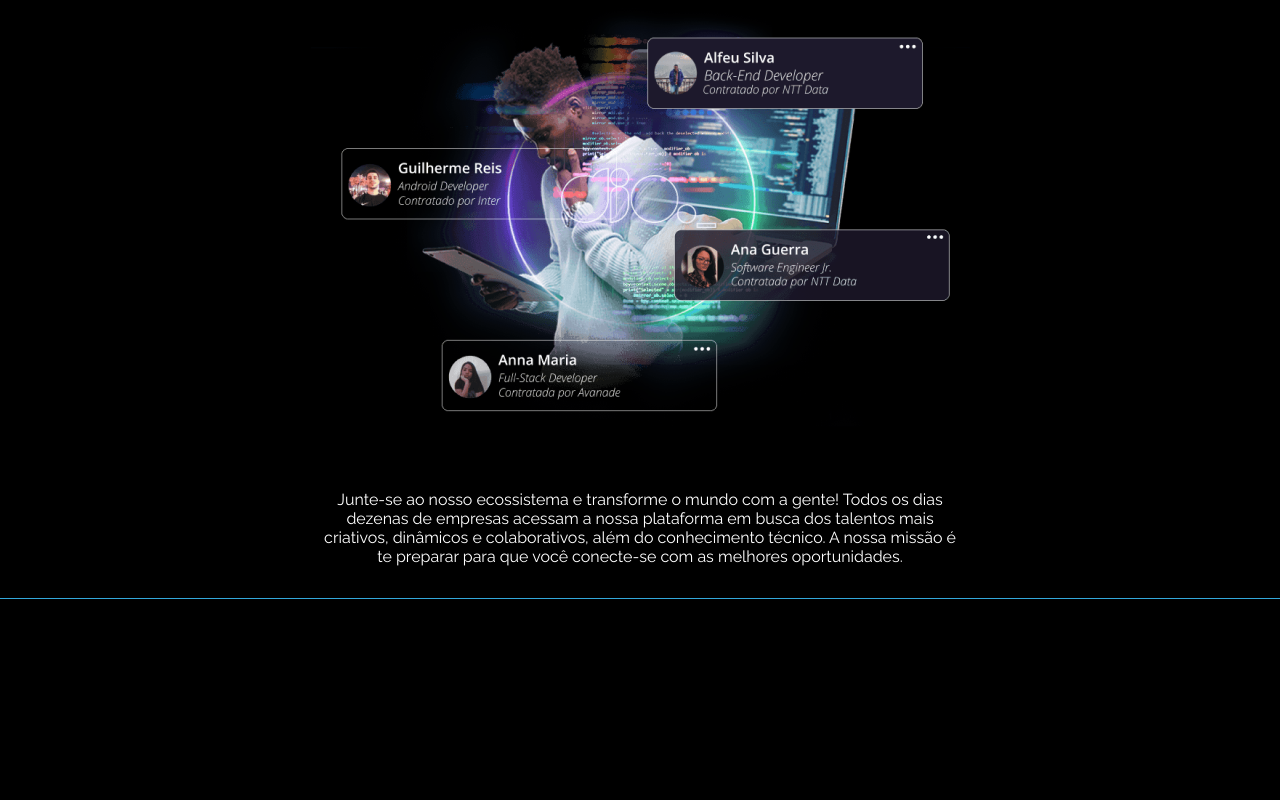
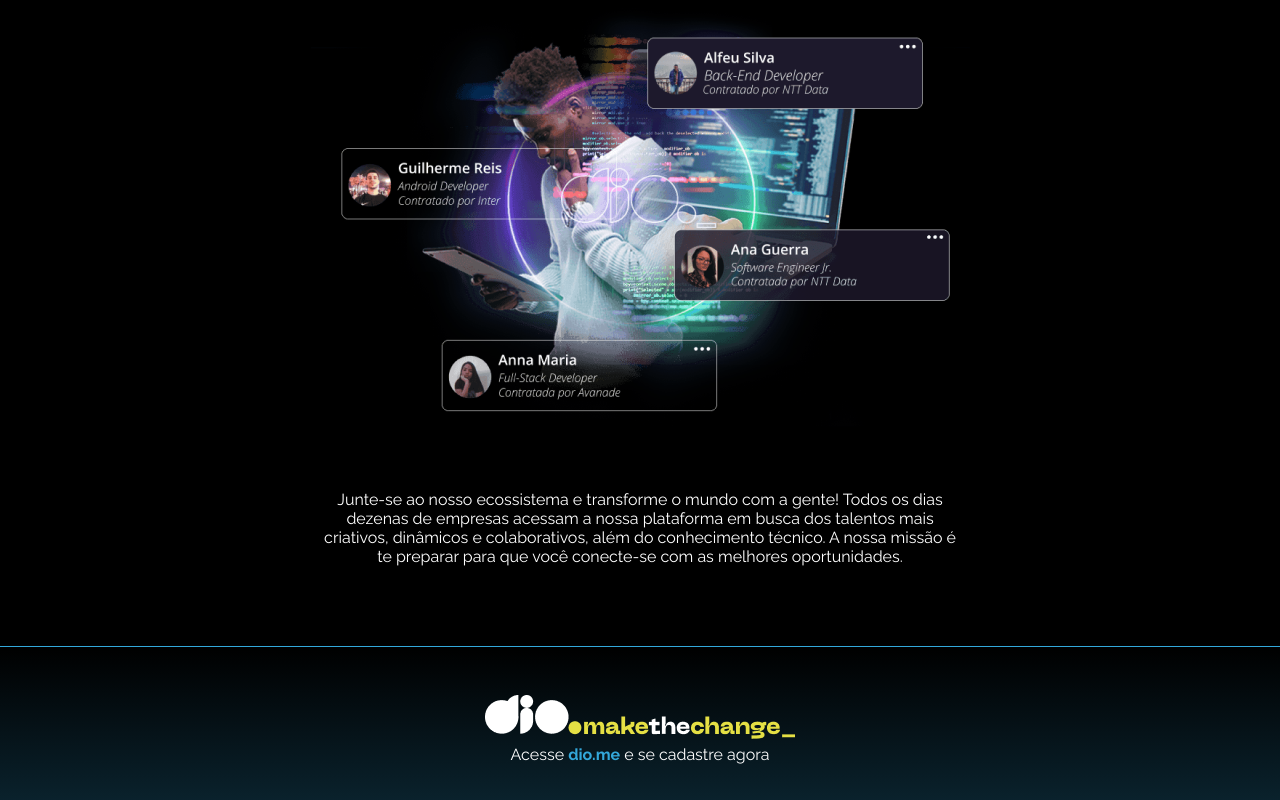
Before and after one commit to Adriana-Meyer/Landing_Page_Desafio_DIO, a plain HTML site: page index.html in a window 1280 px wide. Shown: the part 1789-2589 px from the top of the page. Before the commit the page ends 2388 px from the top, so only its background shows below. Drawn offline with Linux system fonts and the light colour scheme.

Commit message:
Criando e estilizando o rodapé

```diff
--- a/assets/css/content/challenges.css
+++ b/assets/css/content/challenges.css
@@ -18,5 +18,5 @@
 .challenges_text {
     color: #ffffff;
     line-height: 1.174rem;
-    margin: 2rem 20rem;
+    margin: 2rem 20rem 5rem 20rem;
 }
--- /dev/null
+++ b/assets/css/footer/footer.css
@@ -0,0 +1,16 @@
+.footer {
+    background: linear-gradient(0deg, rgba(49,168,221,0.2) 0%, rgba(0,0,0,1) 100%);
+    padding: 3rem 0 2rem 0;
+    text-align: center;
+}
+
+.footer__text {
+    color: #ffffff;
+    margin: .3rem;
+}
+
+.footer__link {
+    color: #33A8DB;
+    font-weight: 700;
+    text-decoration: none;
+}
--- a/index.html
+++ b/index.html
@@ -16,6 +16,7 @@
     <link rel="stylesheet" href="./assets/css/content/modules.css" />
     <link rel="stylesheet" href="./assets/css/content/imageBanner.css" />
     <link rel="stylesheet" href="./assets/css/content/challenges.css" />
+    <link rel="stylesheet" href="./assets/css/footer/footer.css" />
 </head>
 
 <body>
@@ -69,7 +70,8 @@
     </main>
 
     <footer class="footer">
-
+        <img class="footer__image" src="./assets/img/logo_DIO.png" alt="logo Dio Make The Change" />
+        <p class="footer__text">Acesse <a href="https://www.dio.me/" target="_blank" class="footer__link">dio.me</a> e se cadastre agora</p>
     </footer>
 
 </body>
```
